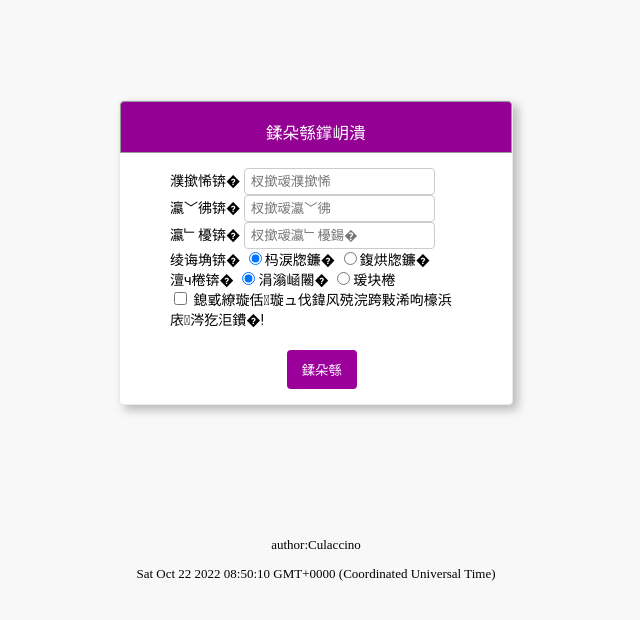
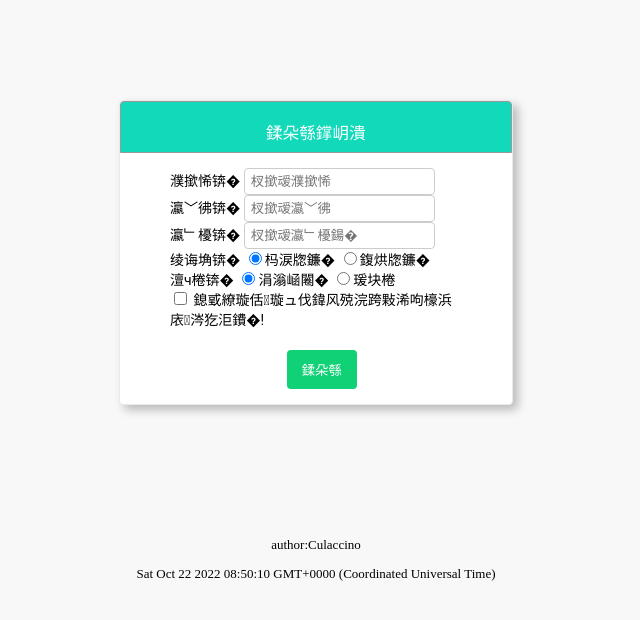
Before and after one commit to Elon233/Elon233.github.io, a plain HTML site: page index.html in a window 1280 px wide. Shown: the whole page, without its empty margins (324-964 px from the left). Drawn offline with Linux system fonts and the light colour scheme.

Commit message:
Update index.css
颜色更改

```diff
--- a/css/index.css
+++ b/css/index.css
@@ -32,7 +32,7 @@ h5 {
 	border-top-left-radius: 4px;
 	border-top-right-radius: 4px;
 	/* justify-content: center; */
-	background-color: #930093;
+	background-color: #11D9BA;
 	display: flex;
 	font-size: 20px;
 	height: 50px;
@@ -49,7 +49,7 @@ input[type=submit] {
 	border-radius: 4px;
 	color: #fff;
 	cursor: pointer;
-	background: #9b009b;
+	background: #11D176;
 }
 .submit_row {
 	padding-left: 40%;
```
